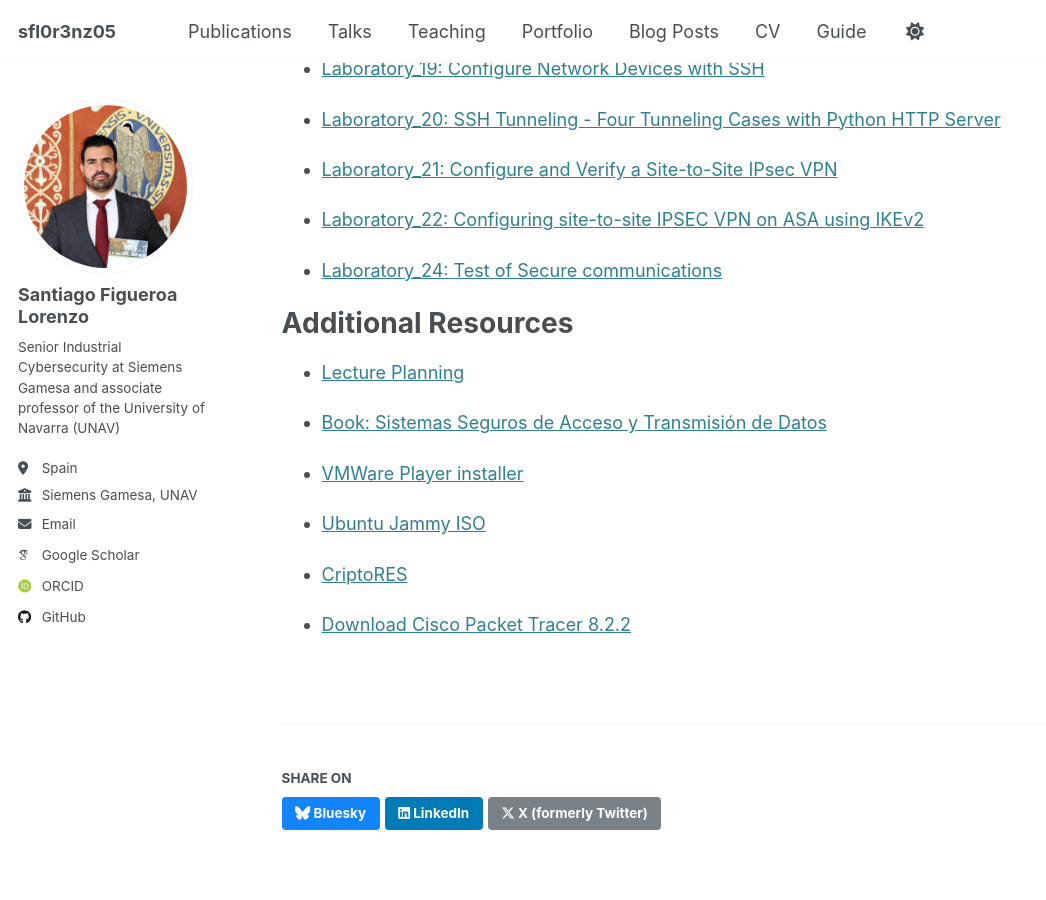
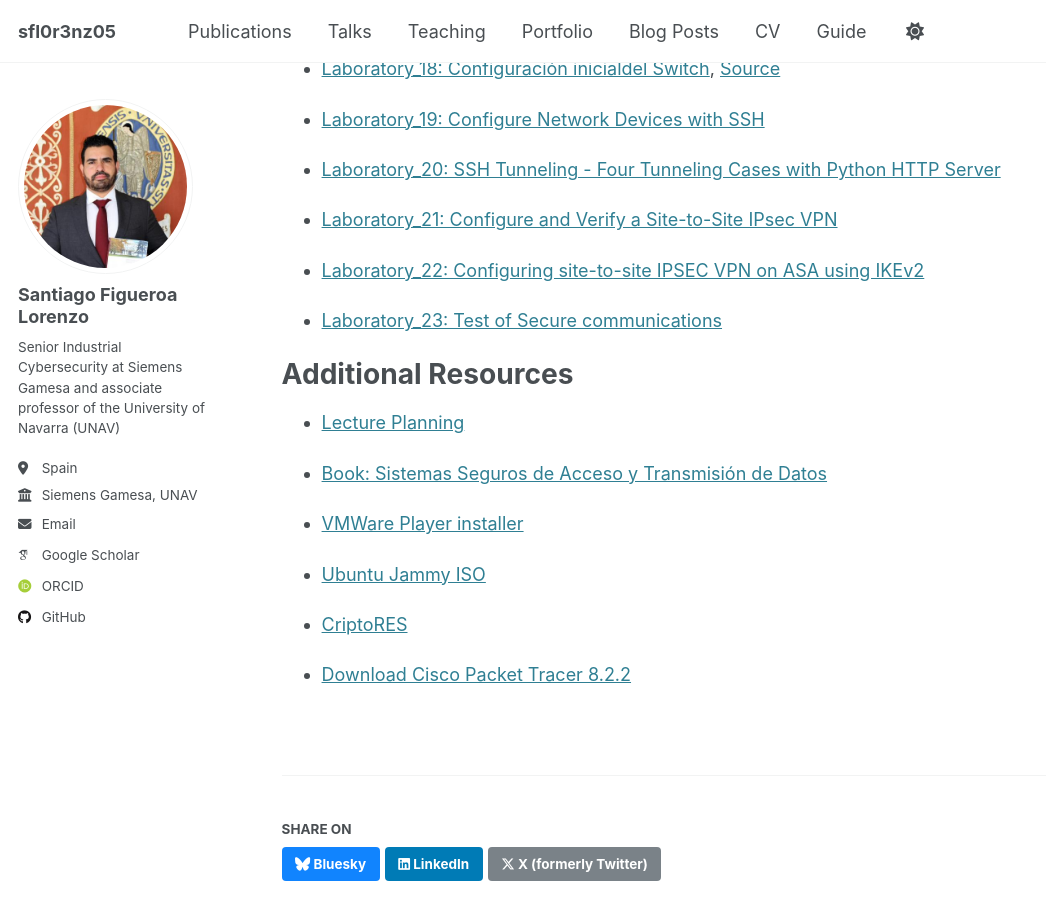
Before and after one commit to sfl0r3nz05/sfl0r3nz05.github.io, a Jekyll site: the page built from _teaching/2025-spring-1.md, in a window 1280 px wide and 900 px high, scrolled down 2230 px. Shown: the whole window, without its empty margins (0-1046 px from the left). Built offline with Jekyll 4.4.1, drawn with Linux system fonts in a browser that asks for light colours; some web fonts are replaced.

Commit message:
update 14_SSL_TLS

```diff
--- a/_teaching/2025-spring-1.md
+++ b/_teaching/2025-spring-1.md
@@ -98,7 +100,7 @@ Laboratory Materials
 
 - [Laboratory_22: Configuring site-to-site IPSEC VPN on ASA using IKEv2](https://sfl0r3nz05.github.io/files/labs/Laboratory_22.pdf)
 
-- [Laboratory_24: Test of Secure communications](https://forms.gle/581qbzuNMuygpDw86)
+- [Laboratory_23: Test of Secure communications](https://forms.gle/581qbzuNMuygpDw86)
 
 Additional Resources
 ======
```
Also changed, not shown: other parts of _teaching/2025-spring-1.md (+2 -0 lines), 2 other files.
